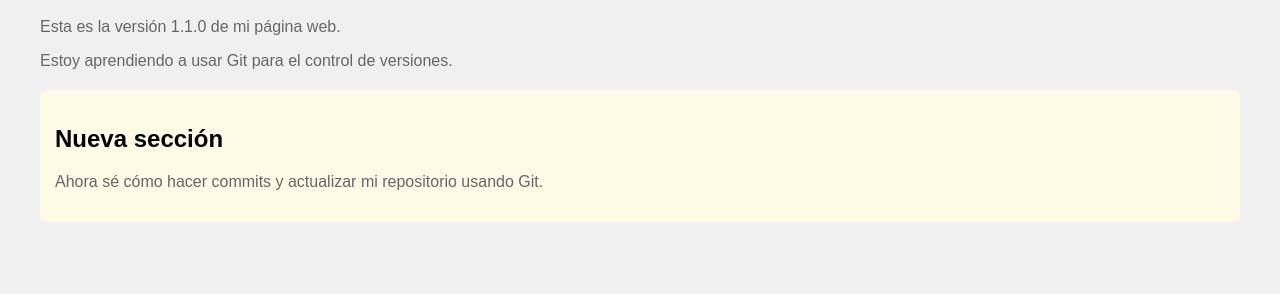
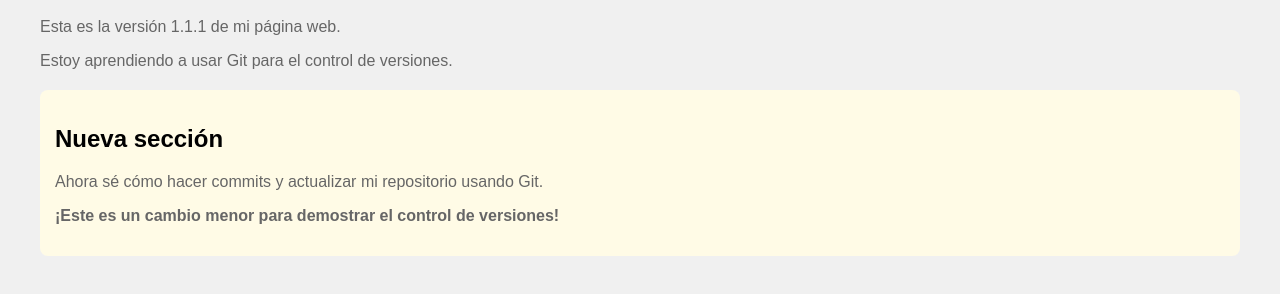
Before and after one commit to ChenteDUOC/pagina_web_git, a plain HTML site: page index.html in a window 1280 px wide. Shown: the part 80-374 px from the top of the page. Drawn offline with Linux system fonts and the light colour scheme.

Commit message:
Versión 1.1.1: Se añadieron pequeñas lineas de texto con la etiqueta <strong>

```diff
--- a/index.html
+++ b/index.html
@@ -3,7 +3,7 @@
 <head>
     <meta charset="UTF-8">
     <meta name="viewport" content="width=device-width, initial-scale=1.0">
-    <title>Mi Primera Página Web (Versión 1.1.0)</title> <!-- Cambié la versión -->
+    <title>Mi Primera Página Web (Versión 1.1.1)</title> <!-- Cambio menor de versión -->
     <style>
         body { font-family: Arial, sans-serif; margin: 40px; background-color: #f0f0f0; }
         h1 { color: #333; }
@@ -13,11 +13,12 @@
 </head>
 <body>
     <h1>¡Hola, Mundo!</h1>
-    <p>Esta es la versión 1.1.0 de mi página web.</p> <!-- Cambié la versión -->
+    <p>Esta es la versión 1.1.1 de mi página web.</p> <!-- Cambio menor de versión -->
     <p>Estoy aprendiendo a usar Git para el control de versiones.</p>
     <div class="nueva-seccion">
         <h2>Nueva sección</h2>
         <p>Ahora sé cómo hacer commits y actualizar mi repositorio usando Git.</p>
+        <p><strong>¡Este es un cambio menor para demostrar el control de versiones!</strong></p> <!-- Cambio menor -->
     </div>
 </body>
 </html>
```
